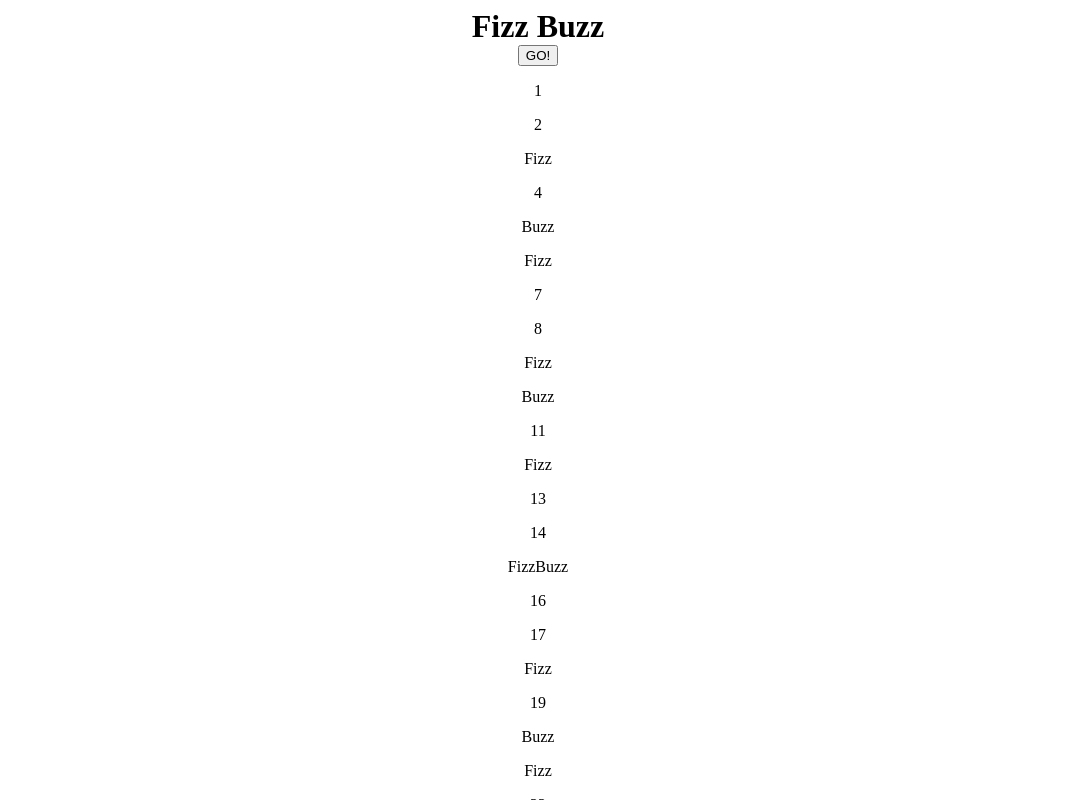
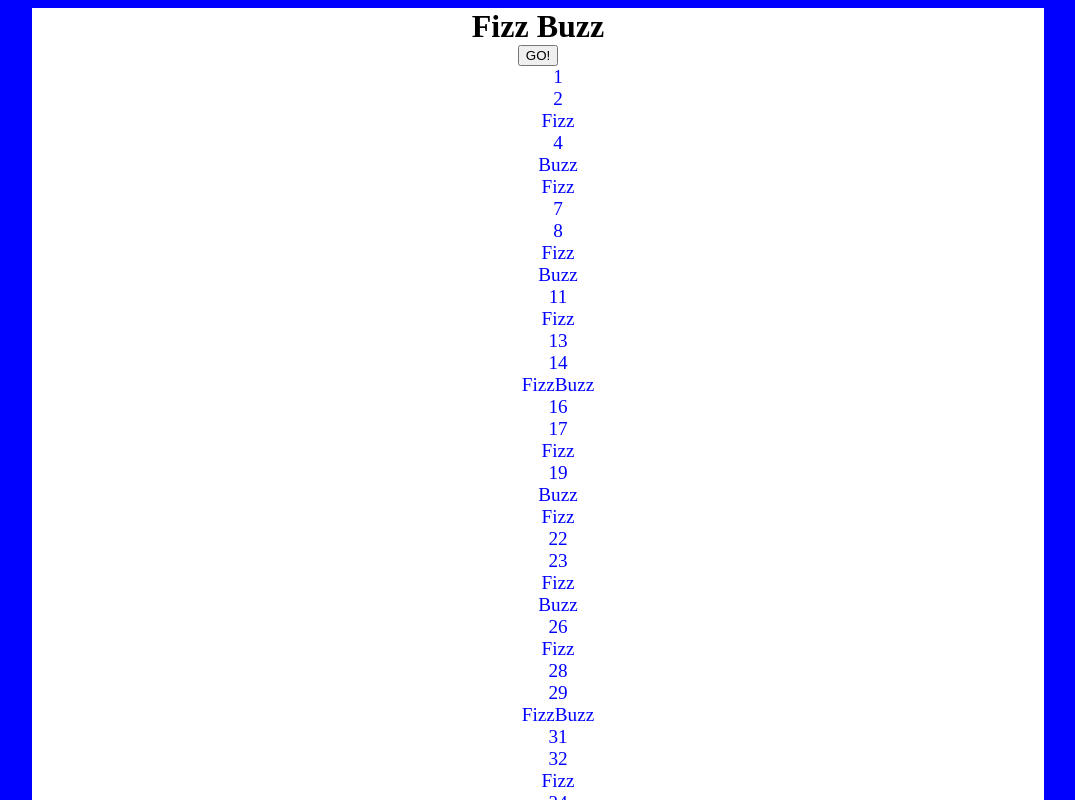
Before and after one commit to andrit/fizz-buzz, a plain HTML site: page index.html in a window 1280 px wide. Both pictures are taken after a click on the button "GO!". Shown: the top 800 px of the page, without its empty margins (102-1177 px from the left). Drawn offline with Linux system fonts and the light colour scheme.

Commit message:
adding some style

```diff
--- a/css/style.css
+++ b/css/style.css
@@ -8,12 +8,24 @@ h1 {
 	text-align:center;
 }
 
-.count-off:3rd-child {
+main {
+	width:80%;
+	background-color:white;
+}
+body{
+	background-color:blue;
+}
+
+.count-off {
+	list-style-type:none;
+}
+
+.count-off:nth-child(3) {
 	font-size:1.2em;
 	color:blue;
 }
 
-.count-off:5th-child {
+.count-off:nth-child(5) {
 	font-size:1.4em;
 	color:red;
 }
--- a/index.html
+++ b/index.html
@@ -9,7 +9,7 @@
 <main>
 <h1>Fizz Buzz</h1>
 <button id="go-button">GO!</button>
-<div class="count-off"></div>
+<ul class="count-off"></ul>
 </main>
 
 </body>
--- a/js/app.js
+++ b/js/app.js
@@ -3,16 +3,16 @@ $(document).ready(function(){
 		for (var i=1; i <= 100; i++)
 {
     if (i % 15 == 0){
-        $('<p>').text("FizzBuzz").appendTo('.count-off');
+        $('<li>').text("FizzBuzz").appendTo('.count-off');
     }
     else if (i % 3 == 0){
-        $('<p>').text("Fizz").appendTo('.count-off');
+        $('<li>').text("Fizz").appendTo('.count-off');
     }
     else if (i % 5 == 0){
-        $('<p>').text("Buzz").appendTo('.count-off');
+        $('<li>').text("Buzz").appendTo('.count-off');
     }
     else{
-        $('<p>').text(i).appendTo('.count-off');
+        $('<li>').text(i).appendTo('.count-off');
     }
 }
 	});
```
